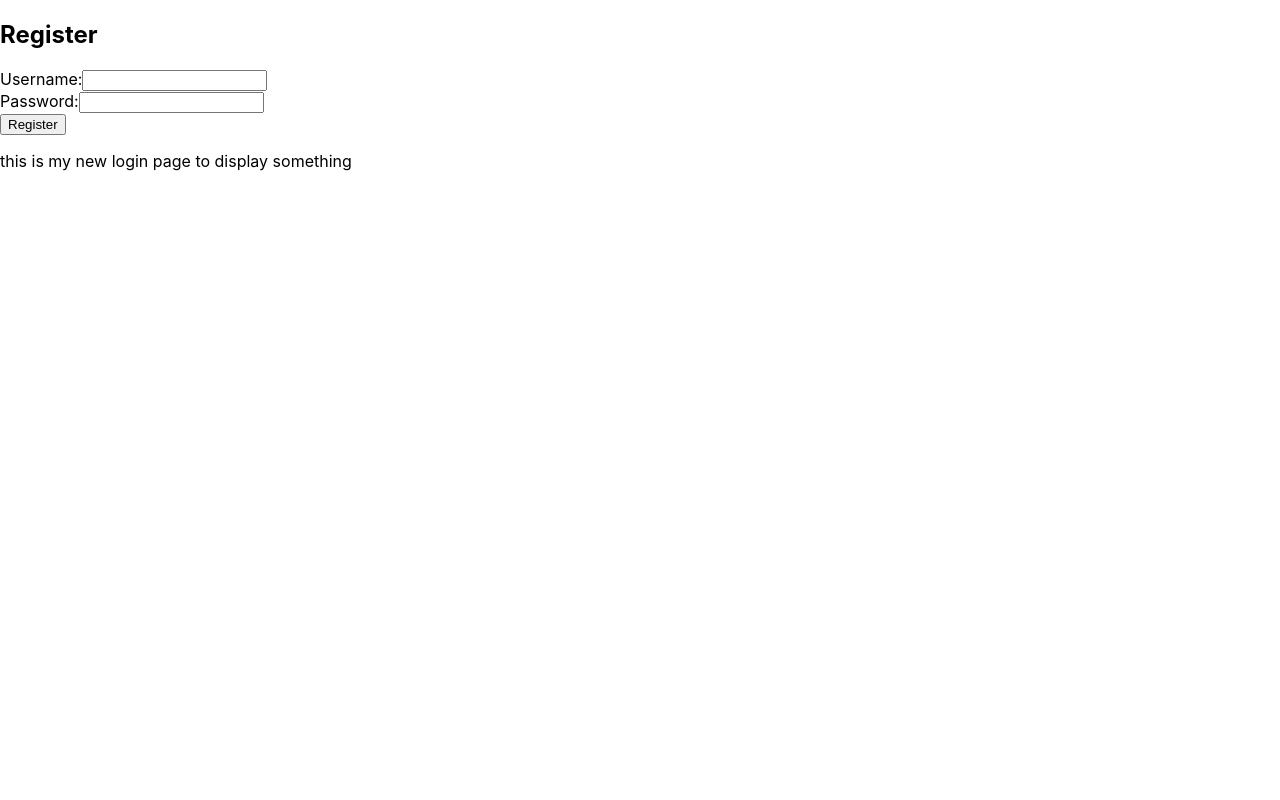
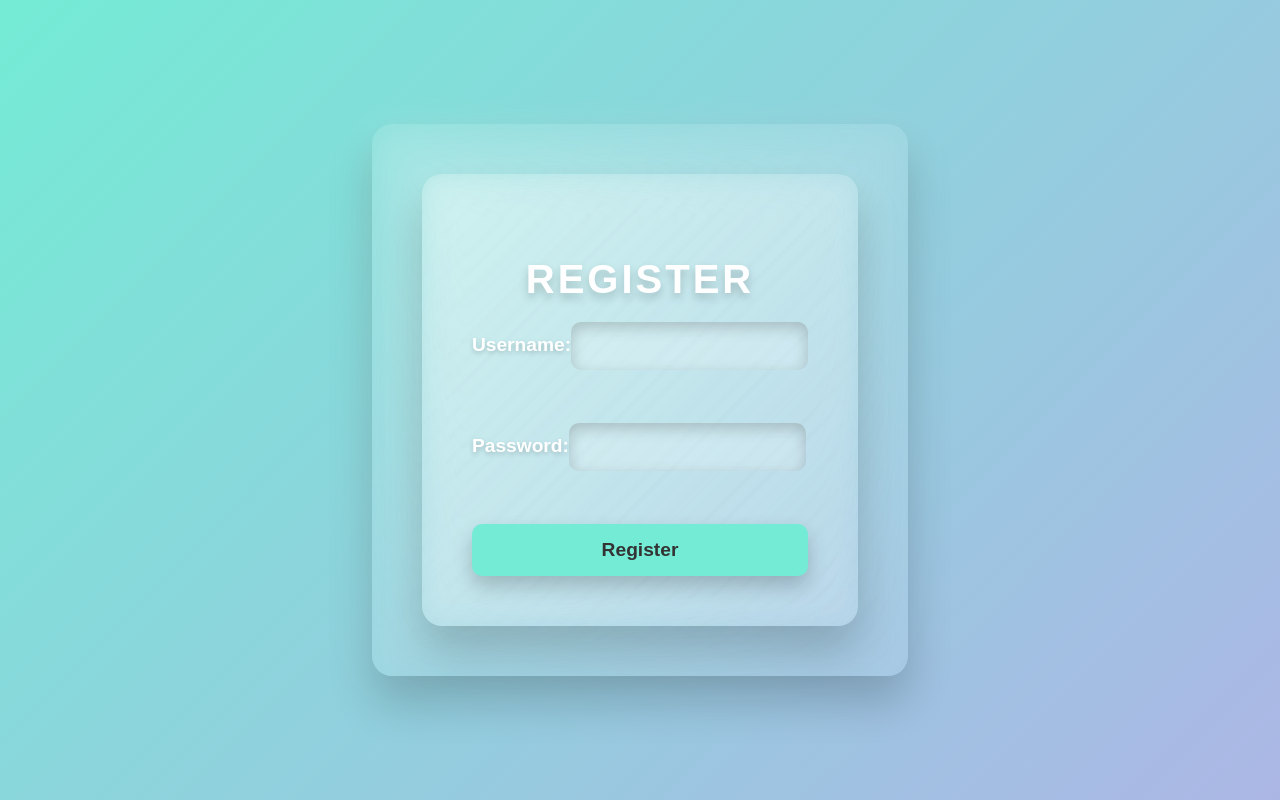
Before and after one commit to uday871/myluck, a React (Create React App) app in the folder mylogin/: page /Login in a window 1280 px wide. Built offline with nearby package versions, Linux system fonts and the light colour scheme.

Commit message:
decoration

```diff
--- /dev/null
+++ b/mylogin/src/components/Login.css
@@ -0,0 +1,122 @@
+/* General Styles */
+body {
+    margin: 0;
+    padding: 0;
+    font-family: 'Poppins', sans-serif;
+    background: linear-gradient(135deg, #74ebd5, #ACB6E5);
+    display: flex;
+    justify-content: center;
+    align-items: center;
+    height: 100vh;
+    overflow: hidden;
+  }
+
+  h2 {
+    text-align: center;
+    color: #fff;
+    font-size: 2.5rem;
+    margin-bottom: 20px;
+    letter-spacing: 3px;
+    text-transform: uppercase;
+    text-shadow: 0 5px 10px rgba(0, 0, 0, 0.2);
+  }
+
+  /* Login Container */
+  div {
+    background: rgba(255, 255, 255, 0.1);
+    backdrop-filter: blur(10px);
+    padding: 50px;
+    border-radius: 20px;
+    box-shadow: 0 25px 45px rgba(0, 0, 0, 0.2);
+    transform-style: preserve-3d;
+    perspective: 1000px;
+    transition: transform 0.6s ease, box-shadow 0.6s ease;
+    transform: rotateY(0deg);
+  }
+
+  div:hover {
+    transform: rotateY(15deg) rotateX(15deg);
+    box-shadow: 0 35px 65px rgba(0, 0, 0, 0.3);
+  }
+
+  /* Form Styles */
+  form {
+    display: flex;
+    flex-direction: column;
+  }
+
+  label {
+    color: #fff;
+    font-weight: 600;
+    margin-bottom: 15px;
+    font-size: 1.2rem;
+    text-shadow: 0 2px 5px rgba(0, 0, 0, 0.2);
+  }
+
+  input {
+    padding: 15px;
+    margin-bottom: 20px;
+    border: none;
+    border-radius: 10px;
+    font-size: 1rem;
+    background: rgba(255, 255, 255, 0.2);
+    color: #fff;
+    outline: none;
+    box-shadow: inset 0 5px 15px rgba(0, 0, 0, 0.2);
+    transition: background 0.4s ease, box-shadow 0.4s ease;
+  }
+
+  input:focus {
+    background: rgba(255, 255, 255, 0.4);
+    box-shadow: inset 0 5px 15px rgba(0, 0, 0, 0.3);
+  }
+
+  button {
+    padding: 15px;
+    font-size: 1.2rem;
+    border: none;
+    border-radius: 10px;
+    background: #74ebd5;
+    color: #333;
+    font-weight: bold;
+    cursor: pointer;
+    transition: transform 0.3s ease, background 0.3s ease;
+    box-shadow: 0 10px 20px rgba(0, 0, 0, 0.2);
+  }
+
+  button:hover {
+    transform: scale(1.1);
+    background: #fff;
+    color: #74ebd5;
+    box-shadow: 0 15px 30px rgba(0, 0, 0, 0.3);
+  }
+
+  button:active {
+    transform: scale(0.95);
+  }
+
+  /* 3D Hover Animation */
+  div:hover {
+    transform: rotateY(15deg) rotateX(15deg);
+    box-shadow: 0 35px 65px rgba(0, 0, 0, 0.3);
+  }
+
+  div:hover input,
+  div:hover button {
+    box-shadow: 0 10px 25px rgba(0, 0, 0, 0.3);
+  }
+
+  /* Additional 3D Effect */
+  div::before {
+    content: '';
+    position: absolute;
+    top: -10px;
+    left: -10px;
+    right: -10px;
+    bottom: -10px;
+    background: linear-gradient(135deg, rgba(255, 255, 255, 0.2), rgba(255, 255, 255, 0));
+    border-radius: 20px;
+    z-index: -1;
+    filter: blur(20px);
+    transform: translateZ(-50px);
+  }
--- a/mylogin/src/components/Login.js
+++ b/mylogin/src/components/Login.js
@@ -1,5 +1,6 @@
 import React, { useState } from 'react';
 import axios from 'axios';
+import './Login.css'
 
 
 const Login = () => {
@@ -44,12 +45,6 @@ const Login = () => {
         <br />
         <button type="submit">Register</button>
       </form>
-
-      <div className="summery">
-        <p>
-          this is my new login page to display something
-        </p>
-      </div>
     </div>
   );
 };
```
